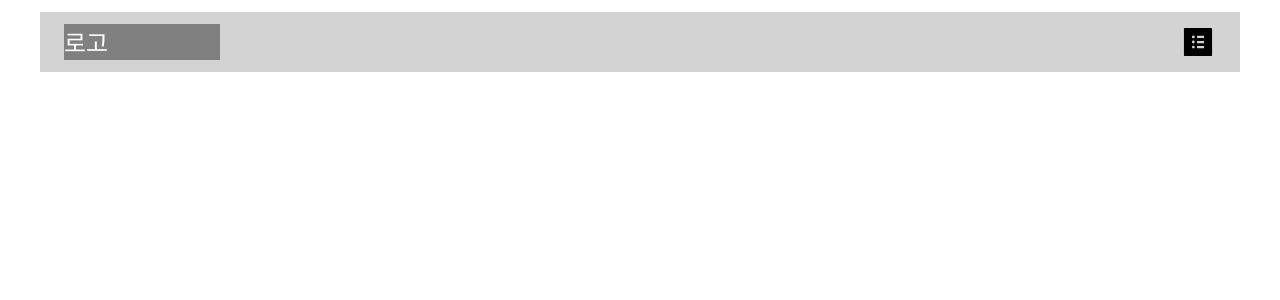
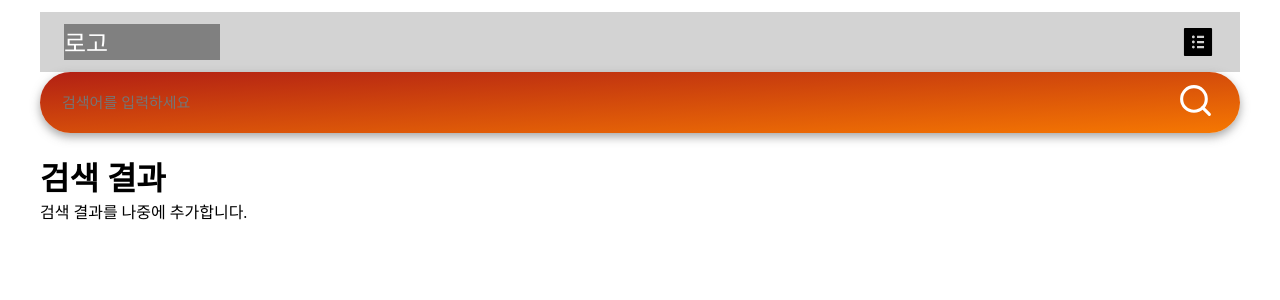
Before and after one commit to semothon/2025_TEAM_14_FE, a React (Create React App) app in the folder semothon/: page /search-result in a window 1280 px wide. Before the commit this address had no page. Shown: the top 300 px of the page. Built offline with nearby package versions, Linux system fonts and the light colour scheme.

Commit message:
Search 기능

```diff
--- /dev/null
+++ b/package.json
@@ -0,0 +1,5 @@
+{
+  "dependencies": {
+    "react-router-dom": "^7.4.1"
+  }
+}
--- a/semothon/src/App.js
+++ b/semothon/src/App.js
@@ -2,6 +2,7 @@ import "./App.css";
 import { BrowserRouter as Router, Routes, Route } from "react-router-dom";
 import Main from "./pages/Main";
 import Header from "./components/Header";
+import SearchResults from "./pages/SearchResults"; // 검색 결과 페이지 추가
 
 function App() {
   const isLogin = true;
@@ -11,6 +12,7 @@ function App() {
         <Header isLogin={isLogin} />
         <Routes>
           <Route path="/" element={<Main />} />
+          <Route path="/search-result" element={<SearchResults />} />
         </Routes>
       </Router>
     </div>
--- a/semothon/src/components/SearchBar.jsx
+++ b/semothon/src/components/SearchBar.jsx
@@ -1,7 +1,68 @@
-import React from "react";
+import React, { useState } from "react";
+import { FiSearch } from "react-icons/fi";
+import { useNavigate } from "react-router-dom"; // useNavigate 훅 추가
 
 const SearchBar = () => {
-  return <div>검색창입니다</div>;
+  // 검색어를 저장할 상태
+  const [query, setQuery] = useState("");
+  const navigate = useNavigate(); // useNavigate 훅 사용
+
+  // 검색 아이콘 클릭 시 호출되는 함수
+  const handleSearch = () => {
+
+    if (query.trim()) {
+      navigate(`/search-result?query=${query}`); // 파라미터로search로
+    }
+
+     navigate("/search-result");
+  };
+  const handleKeyDown = (e) => {
+    if (e.key === "Enter") {
+      handleSearch(); // Enter 키가 눌리면 handleSearch 함수 실행
+    }
+  };
+
+
+
+  return (
+    <div style={{ display: "flex", alignItems: "center", position: "relative" }}>
+      {/* 검색 입력 폼 */}
+      <input
+        type="text"
+        placeholder="검색어를 입력하세요"
+        value={query}
+        onChange={(e) => setQuery(e.target.value)}
+        onKeyDown={handleKeyDown} // onKeyDown 이벤트 연결
+        style={{
+          flex: 1,
+          padding: "22px",
+          borderRadius: "40px",
+          border: "none",
+          backgroundColor: "#f9f9f9",
+          width: "745px",
+          paddingRight: "50px",
+          background: "linear-gradient(to bottom right, #b22014, #f67802)", // 그라데이션 추가
+          boxShadow: "0 4px 10px rgba(80, 80, 80, 0.5)", // 작은 그림자 효과 추가
+          transition: "all 0.3s ease", // 부드러운 전환 효과
+          fontSize: "15px",
+        }}
+      />
+      {/* 검색 아이콘 */}
+      <button
+        style={{
+          position: "absolute",
+          right: "20px",
+          top: "15%",
+          background: "none",
+          border: "none",
+          cursor: "pointer",
+        }}
+        onClick={handleSearch} // 클릭 시 검색 실행
+      >
+        <FiSearch color="white" size={37} />
+      </button>
+    </div>
+  );
 };
 
 export default SearchBar;
--- /dev/null
+++ b/semothon/src/pages/SearchResults.jsx
@@ -0,0 +1,21 @@
+import React from "react";
+import SearchBar from "../components/SearchBar"; // 경로 확인
+
+const SearchResults = () => {
+  console.log("SearchResults Rendered"); // 로그 찍기
+
+  return (
+    <div>
+      <div style={{ marginBottom: "20px" }}>
+        <SearchBar />
+      </div>
+
+      <div>
+        <h1>검색 결과</h1>
+        <p>검색 결과를 나중에 추가합니다.</p>
+      </div>
+    </div>
+  );
+};
+
+export default SearchResults;
```
Also changed, not shown: 2 other files (tests, documents, lock files or other folders).
